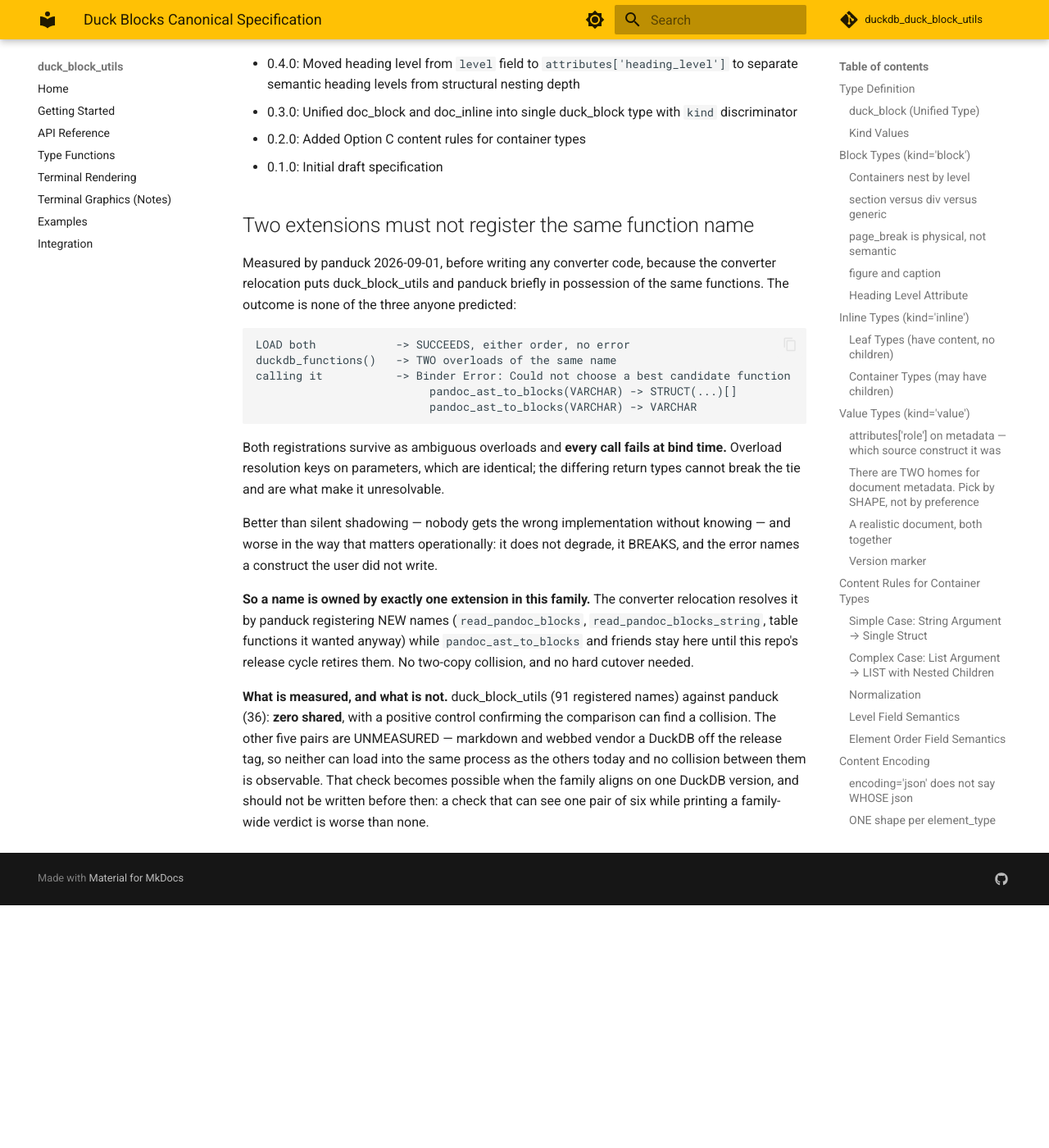
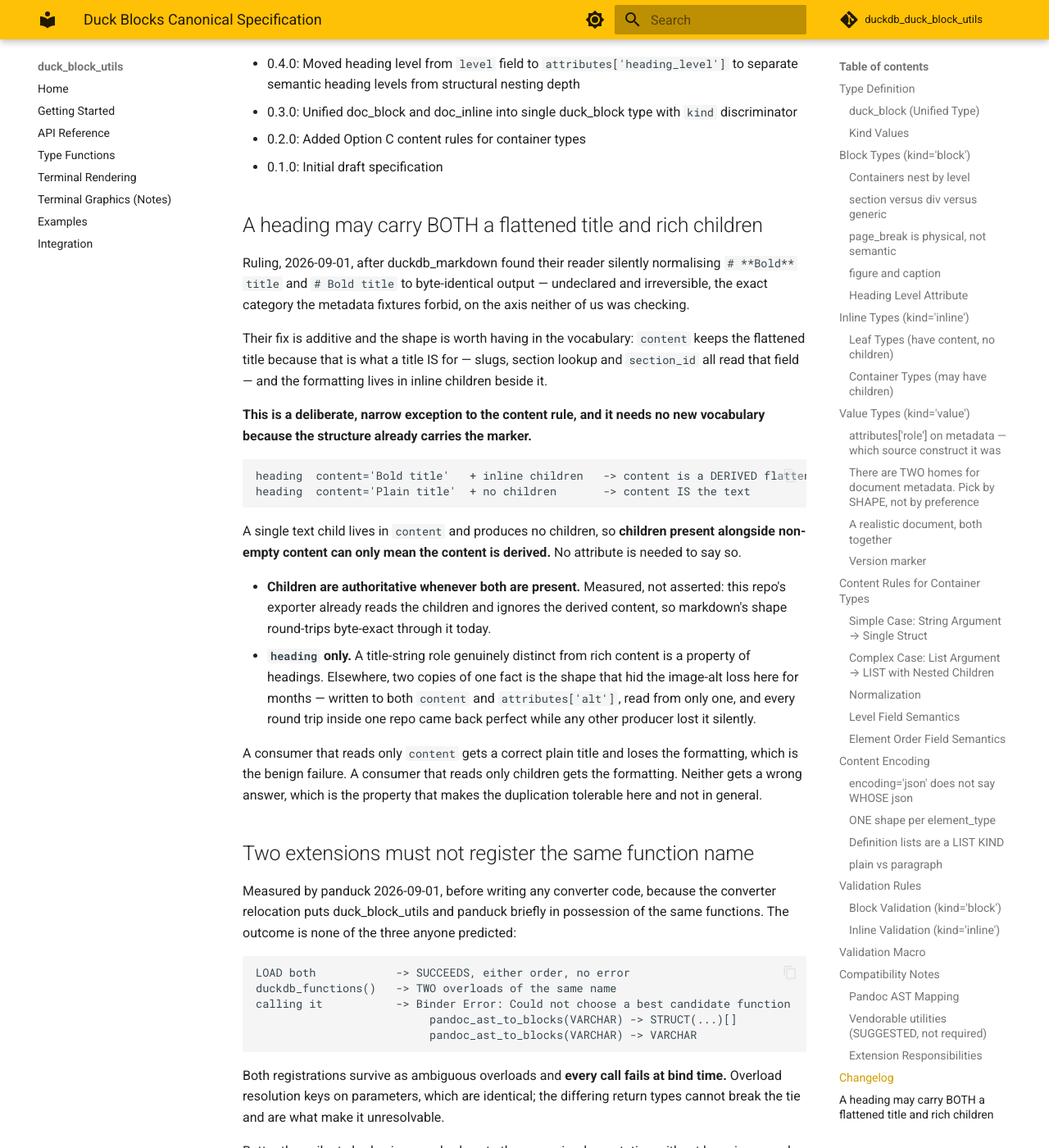
Before and after one commit to teaguesterling/duckdb_duck_block_utils, an MkDocs documentation site: the page built from docs/duck_blocks_spec.md, in a window 1280 px wide and 1400 px high, scrolled down 27961 px. Shown: the whole window at 82% size. Built offline with MkDocs 1.6.1 and Material for MkDocs 9.7.7, drawn with Linux system fonts in a browser that asks for light colours; comment, search, counter and statistics services are not loaded; before the commit the page ends 29065 px from its top, so only the background shows below that.

Commit message:
docs(spec): a heading may carry both a flattened title and rich children
duckdb_markdown found their reader normalising '# **Bold** title' and '# Bold title'
to byte-identical output -- undeclared and irreversible, the exact category the
metadata fixtures forbid, on an axis neither of us was checking. I had told them the
ruling required nothing of markdown after verifying the two axes I could see; headings
were in neither, which is the missing-direction shape applied to a rule rather than to
a check.

Their fix is additive and the shape belongs in the vocabulary: content keeps the
flattened title, because that is what a title is for and their slug and section lookup
read that field, and the formatting lives in inline children beside it.

Narrow exception to the content rule, needing no new vocabulary because the structure
already marks itself: a single text child lives in content and produces NO children,
so children alongside non-empty content can only mean the content is derived.

Children are authoritative when both are present -- measured rather than asserted,
this repo's exporter already reads children and ignores the derived content, so the
shape round-trips byte-exact through it today.

Restricted to heading. Elsewhere two copies of one fact is the shape that hid the
image-alt loss here for months. It is tolerable here only because neither reader gets
a WRONG answer: content-only loses formatting, children-only loses nothing.

Co-Authored-By: Claude Opus 5 (1M context) <noreply@anthropic.com>
Claude-Session: https://claude.ai/code/session_01SfVPdB9vPCrcPu7BGTBFGt

````diff
--- a/docs/duck_blocks_spec.md
+++ b/docs/duck_blocks_spec.md
@@ -1140,6 +1140,44 @@ Extensions that consume duck_blocks:
 - 0.2.0: Added Option C content rules for container types
 - 0.1.0: Initial draft specification
 
+## A heading may carry BOTH a flattened title and rich children
+
+Ruling, 2026-09-01, after duckdb_markdown found their reader silently normalising
+`# **Bold** title` and `# Bold title` to byte-identical output — undeclared and
+irreversible, the exact category the metadata fixtures forbid, on the axis neither of
+us was checking.
+
+Their fix is additive and the shape is worth having in the vocabulary: `content` keeps
+the flattened title because that is what a title IS for — slugs, section lookup and
+`section_id` all read that field — and the formatting lives in inline children beside
+it.
+
+**This is a deliberate, narrow exception to the content rule, and it needs no new
+vocabulary because the structure already carries the marker.**
+
+```
+heading  content='Bold title'   + inline children   -> content is a DERIVED flattening
+heading  content='Plain title'  + no children       -> content IS the text
+```
+
+A single text child lives in `content` and produces no children, so **children present
+alongside non-empty content can only mean the content is derived.** No attribute is
+needed to say so.
+
+- **Children are authoritative whenever both are present.** Measured, not asserted:
+  this repo's exporter already reads the children and ignores the derived content, so
+  markdown's shape round-trips byte-exact through it today.
+- **`heading` only.** A title-string role genuinely distinct from rich content is a
+  property of headings. Elsewhere, two copies of one fact is the shape that hid the
+  image-alt loss here for months — written to both `content` and `attributes['alt']`,
+  read from only one, and every round trip inside one repo came back perfect while any
+  other producer lost it silently.
+
+A consumer that reads only `content` gets a correct plain title and loses the
+formatting, which is the benign failure. A consumer that reads only children gets the
+formatting. Neither gets a wrong answer, which is the property that makes the
+duplication tolerable here and not in general.
+
 ## Two extensions must not register the same function name
 
 Measured by panduck 2026-09-01, before writing any converter code, because the
````
